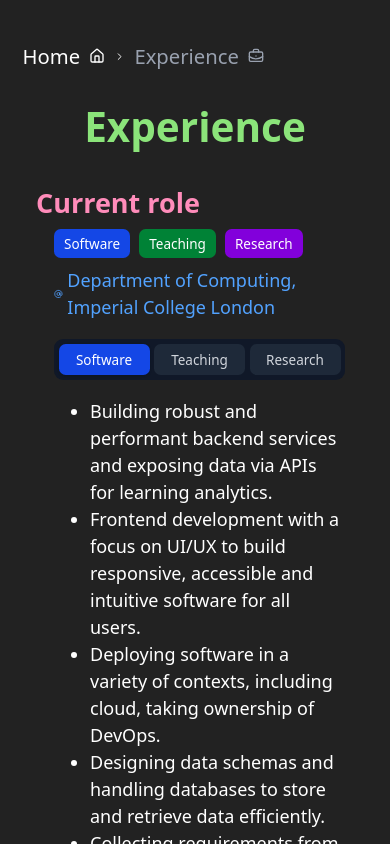
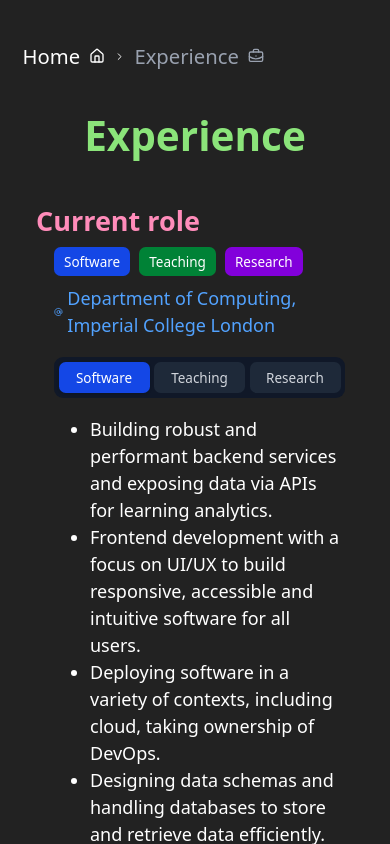
Before and after one commit to zaki-amin/zaki-amin.github.io, a Next.js app: page /experience in a window 390 px wide. Shown: the top 844 px of the page. Built offline with nearby package versions, Linux system fonts and the light colour scheme.

Commit message:
style: increase vertical flex gap on mobile

```diff
--- a/src/myComponents/layout/PageFrame.tsx
+++ b/src/myComponents/layout/PageFrame.tsx
@@ -6,7 +6,7 @@ interface PageFrameProps {
 
 const PageFrame: FC<PageFrameProps> = ({ children }) => {
   return (
-    <div className='min-h-screen flex flex-col py-8 md:py-16 gap-6 md:gap-10 px-4 md:px-6 lg:px-8'>
+    <div className='min-h-screen flex flex-col py-8 md:py-16 gap-8 px-4 md:px-6 lg:px-8'>
       {children}
     </div>
   )
```
